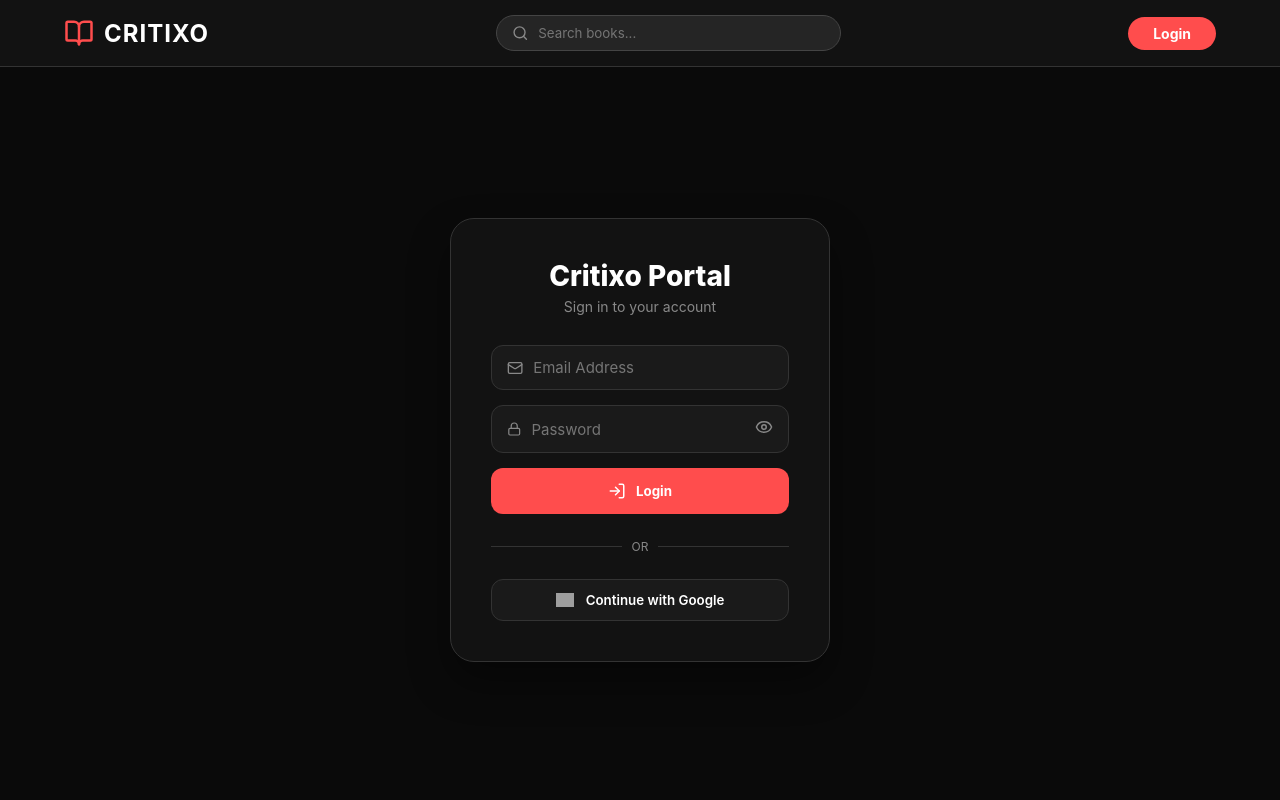
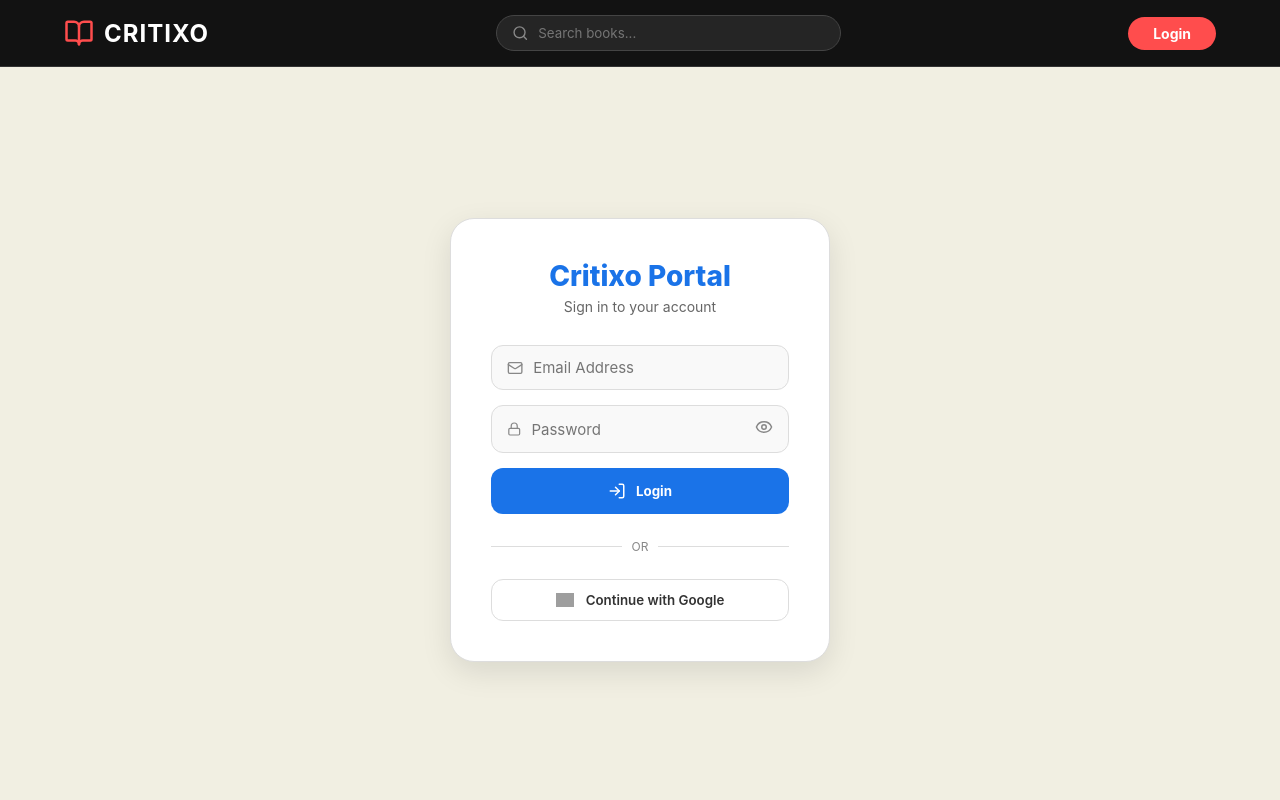
Before and after one commit to mtalhakhansialvi786-collab/Critixo, a React (Vite) app in the folder frontend/: page /login in a window 1280 px wide. Shown: the top 800 px of the page. Built offline with nearby package versions, Linux system fonts and the light colour scheme; grey boxes are pictures that could not be loaded.

Commit message:
Update Login.jsx

```diff
--- a/frontend/src/pages/Login.jsx
+++ b/frontend/src/pages/Login.jsx
@@ -120,18 +120,98 @@ const Login = () => {
 };
 
 const styles = {
-    container: { height: '100vh', display: 'flex', justifyContent: 'center', alignItems: 'center', background: '#0a0a0a', width: '100vw' },
-    card: { background: '#121212', padding: '40px', borderRadius: '24px', width: '380px', textAlign: 'center', border: '1px solid #333', boxShadow: '0 20px 40px rgba(0,0,0,0.4)' },
-    title: { color: 'white', fontSize: '28px', fontWeight: '800', marginBottom: '5px' },
-    subtitle: { color: '#888', marginBottom: '30px', fontSize: '14px' },
-    form: { display: 'flex', flexDirection: 'column', gap: '15px' },
-    inputGroup: { display: 'flex', alignItems: 'center', background: '#1a1a1a', padding: '12px 15px', borderRadius: '12px', border: '1px solid #333' },
-    input: { background: 'transparent', border: 'none', outline: 'none', color: 'white', marginLeft: '10px', width: '100%', fontSize: '15px' },
-    eye: { cursor: 'pointer', color: '#888', marginLeft: '10px' },
-    loginBtn: { padding: '14px', background: '#ff4d4d', color: 'white', border: 'none', borderRadius: '12px', fontWeight: 'bold', cursor: 'pointer', display: 'flex', alignItems: 'center', justifyContent: 'center', gap: '10px' },
-    divider: { display: 'flex', alignItems: 'center', margin: '25px 0' },
-    dividerLine: { flex: 1, height: '1px', background: '#333' },
-    googleBtn: { width: '100%', padding: '12px', borderRadius: '12px', border: '1px solid #333', background: '#1a1a1a', color: 'white', display: 'flex', alignItems: 'center', justifyContent: 'center', gap: '12px', cursor: 'pointer', fontWeight: '600' }
+    container: {
+        height: '100vh',
+        display: 'flex',
+        justifyContent: 'center',
+        alignItems: 'center',
+        background: '#f1efe2', // Main Background changed to white/cream
+        width: '100vw'
+    },
+    card: {
+        background: '#ffffff', // Card background to pure white
+        padding: '40px',
+        borderRadius: '24px',
+        width: '380px',
+        textAlign: 'center',
+        border: '1px solid #ddd', // Light border for white theme
+        boxShadow: '0 10px 30px rgba(0,0,0,0.1)'
+    },
+    title: {
+        color: '#1A73E8', // Title changed to Blue
+        fontSize: '28px',
+        fontWeight: '800',
+        marginBottom: '5px'
+    },
+    subtitle: {
+        color: '#666', // Darker gray for readability on white
+        marginBottom: '30px',
+        fontSize: '14px'
+    },
+    form: {
+        display: 'flex',
+        flexDirection: 'column',
+        gap: '15px'
+    },
+    inputGroup: {
+        display: 'flex',
+        alignItems: 'center',
+        background: '#f9f9f9', // Light input background
+        padding: '12px 15px',
+        borderRadius: '12px',
+        border: '1px solid #ddd'
+    },
+    input: {
+        background: 'transparent',
+        border: 'none',
+        outline: 'none',
+        color: '#333', // Input text color to dark gray
+        marginLeft: '10px',
+        width: '100%',
+        fontSize: '15px'
+    },
+    eye: {
+        cursor: 'pointer',
+        color: '#888',
+        marginLeft: '10px'
+    },
+    loginBtn: {
+        padding: '14px',
+        background: '#1A73E8', // Button color changed to Blue
+        color: 'white',
+        border: 'none',
+        borderRadius: '12px',
+        fontWeight: 'bold',
+        cursor: 'pointer',
+        display: 'flex',
+        alignItems: 'center',
+        justifyContent: 'center',
+        gap: '10px'
+    },
+    divider: {
+        display: 'flex',
+        alignItems: 'center',
+        margin: '25px 0'
+    },
+    dividerLine: {
+        flex: 1,
+        height: '1px',
+        background: '#ddd'
+    },
+    googleBtn: {
+        width: '100%',
+        padding: '12px',
+        borderRadius: '12px',
+        border: '1px solid #ddd',
+        background: '#ffffff',
+        color: '#333', // Google text to dark gray
+        display: 'flex',
+        alignItems: 'center',
+        justifyContent: 'center',
+        gap: '12px',
+        cursor: 'pointer',
+        fontWeight: '600'
+    }
 };
 
 export default Login;
```
